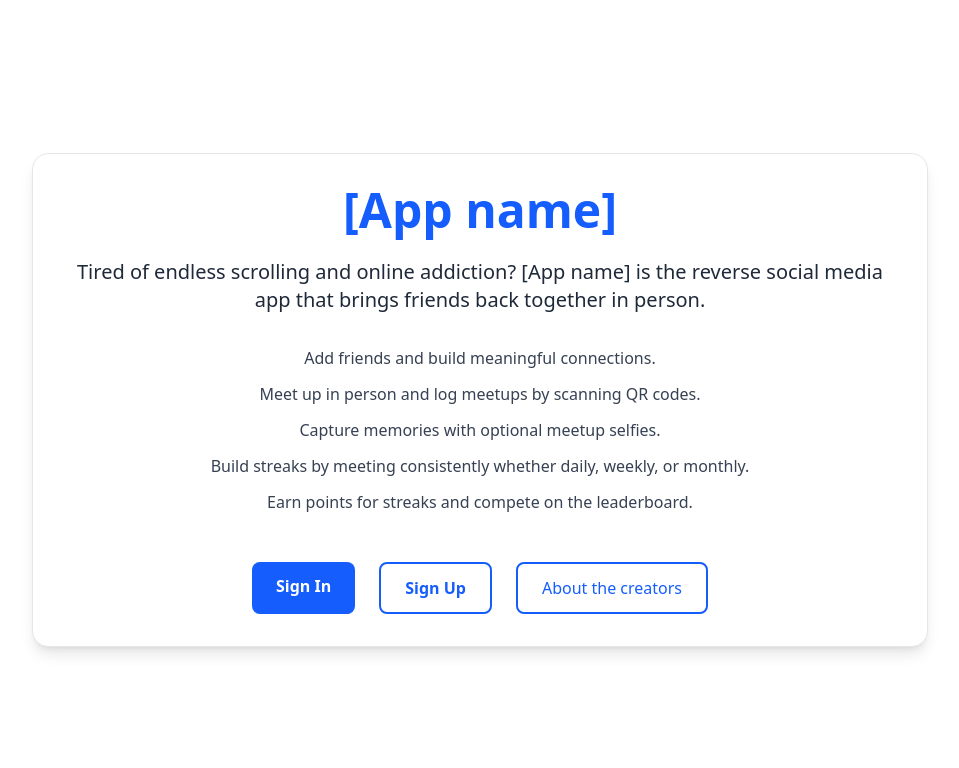
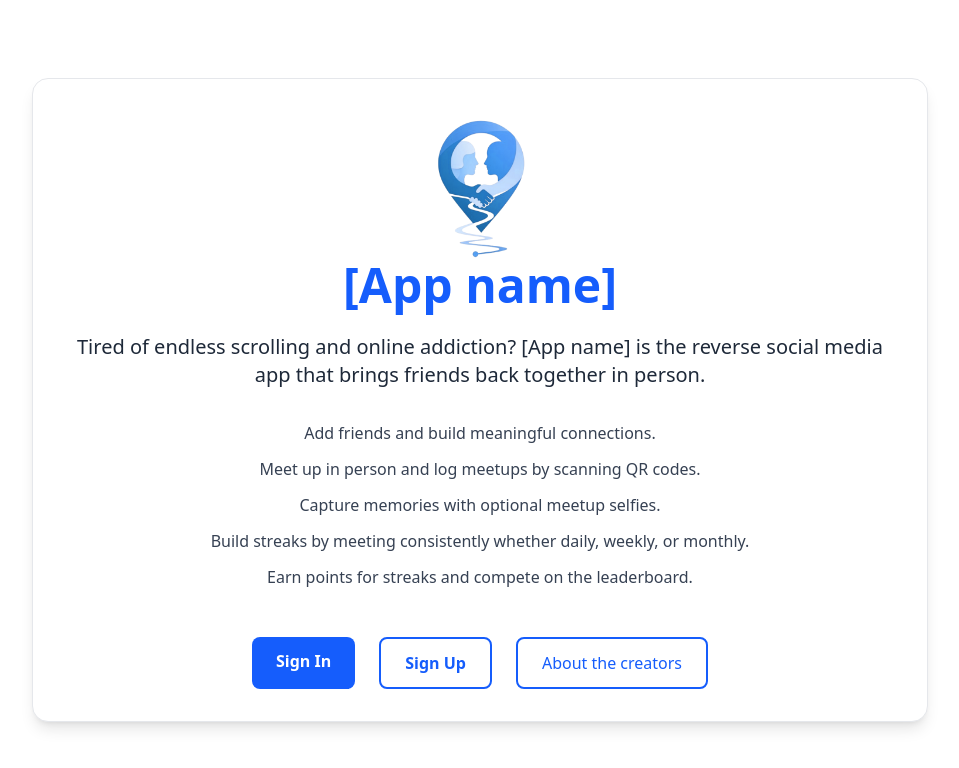
Before and after one commit to mea432/congressional-app-challenge-25, a Next.js app: page / in a window 1280 px wide. Shown: the top 768 px of the page, without its empty margins (160-1119 px from the left). Built offline with nearby package versions, Linux system fonts and the light colour scheme.

Commit message:
actually add logo

```diff
--- a/src/app/page.tsx
+++ b/src/app/page.tsx
@@ -4,7 +4,8 @@ import Image from "next/image";
 export default function LandingPage() {
   return (
     <main className="min-h-screen flex flex-col justify-center items-center bg-white px-6 text-gray-800">
-        <div className="w-full max-w-4xl p-8 rounded-2xl shadow-lg border border-gray-200 bg-white">
+      <div className="w-full max-w-4xl p-8 rounded-2xl shadow-lg border border-gray-200 bg-white">
+        <Image src="/logo.png" alt="logo" width={150} height={150} className="mx-auto" />
         <h1 className="text-center text-5xl font-extrabold text-blue-600 mb-6">
           [App name]
         </h1>
```
